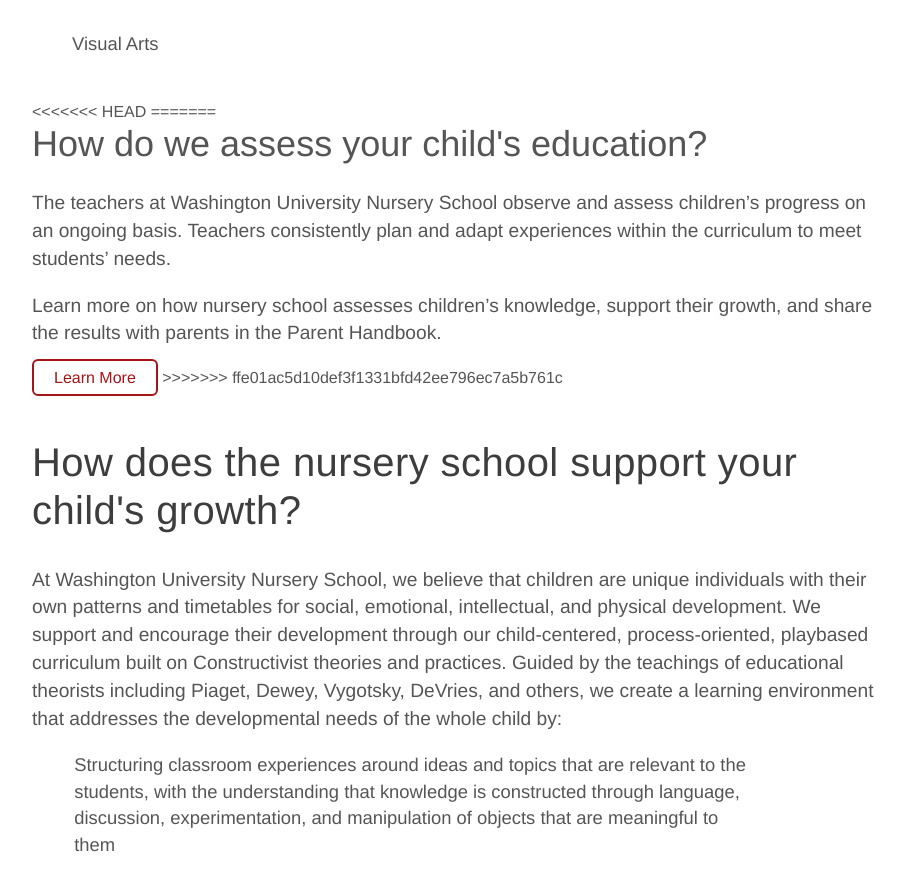
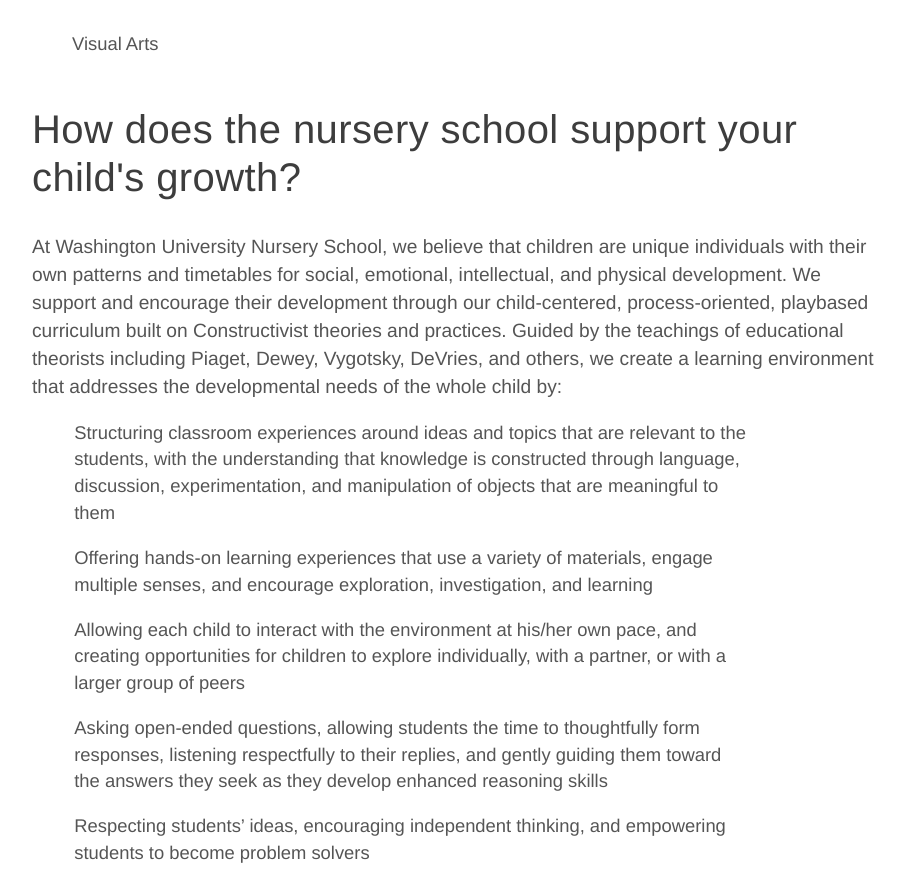
Before and after one commit to CSE256-Spring24/information-foraging-project-teamteamteam, a website: page files/curriculum_overview.html in a window 1280 px wide. Shown: the part 863-1737 px from the top of the page, without its empty margins (28-933 px from the left). Drawn offline with nearby package versions, Linux system fonts and the light colour scheme; files that its build step writes are made by us from their sources; files whose address does not match are found by name.

Commit message:
Update curriculum_overview.html

```diff
--- a/files/curriculum_overview.html
+++ b/files/curriculum_overview.html
@@ -77,21 +77,7 @@
       </div>
 
       <div id="assess">
-<<<<<<< HEAD
 
-=======
-        <h2>How do we assess your child's education?</h2>
-
-        <p>
-          The teachers at Washington University Nursery School observe and assess children’s progress on an ongoing basis. Teachers consistently plan and adapt experiences within the curriculum to meet students’ needs.
-        </p>
-
-        <p>
-          Learn more on how nursery school assesses children’s knowledge, support their growth, and share the results with parents in the Parent Handbook.
-        </p>
-
-        <a class="download" id="value-btn" href="files/assessing_knowledge.html" target="_blank">Learn More</a>
->>>>>>> ffe01ac5d10def3f1331bfd42ee796ec7a5b761c
 
         <!-- <p>
           If one or more children need help in a specific area, the curriculum may be adapted in a variety of ways,
```
